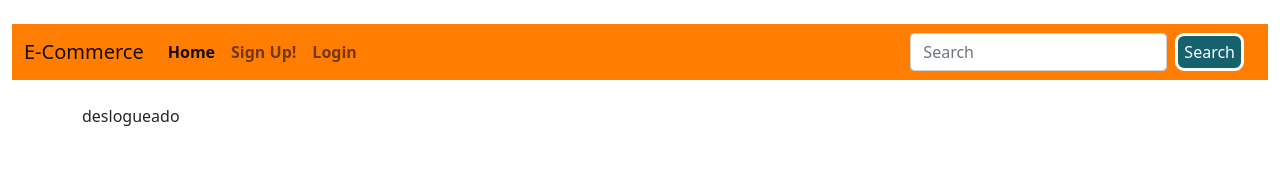
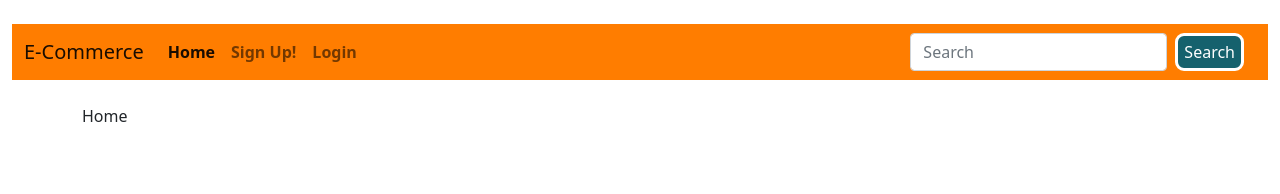
Before and after one commit to amacazzaga/Ecommerce, a React (Create React App) app in the folder frontend/: page / in a window 1280 px wide. Shown: the top 194 px of the page. Built offline with nearby package versions, Linux system fonts and the light colour scheme; no server answers.

Commit message:
getProducts from Home component

```diff
--- /dev/null
+++ b/frontend/src/views/Home.js
@@ -0,0 +1,21 @@
+import React from "react";
+import axios from "axios";
+import { useState, useEffect } from "react";
+
+const Home = () => {
+  const [products, setProducts] = useState([]);
+  const getProducts = () => {
+    axios
+      .get(`http://localhost:4000/product`)
+      .then((response) => {
+        console.log(response.data)
+        setProducts(response.data);
+      });
+  };
+  useEffect(() => {
+    getProducts();
+  }, []);
+  return <div>Home</div>;
+};
+
+export default Home;
--- a/frontend/src/views/HomeLoggedIn.js
+++ b/frontend/src/views/HomeLoggedIn.js
@@ -1,10 +1,11 @@
 import React from 'react'
+import Home from "../views/Home";
 import LayoutLogged from '../components/LayoutLogged'
 
  const HomeLoggedIn = () => {
   return (
     <LayoutLogged>
-    <div>logeado</div>
+    <Home/>
     </LayoutLogged>
   )
 }
--- a/frontend/src/views/HomeLoggedOut.js
+++ b/frontend/src/views/HomeLoggedOut.js
@@ -1,10 +1,11 @@
 import React from "react";
 import Layout from "../components/Layout";
+import Home from "../views/Home";
 
 const HomeLoggedOut = () => {
   return (
     <Layout>
-      <div>deslogueado</div>
+      <Home />
     </Layout>
   );
 };
--- a/frontend/src/views/ProductsTable.js
+++ b/frontend/src/views/ProductsTable.js
@@ -6,7 +6,6 @@ const ProductsTable = ({
   name,
   price,
   description,
-  image,
   category,
   id,
   reloadProducts,
```
